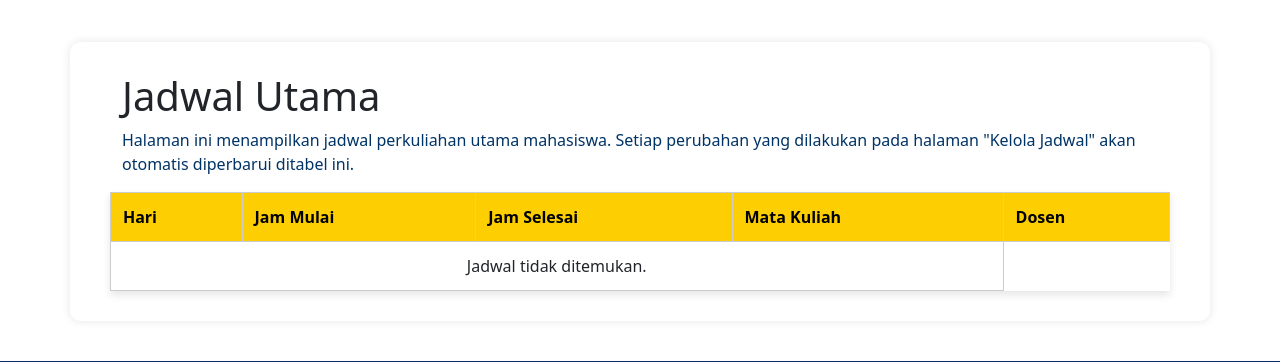
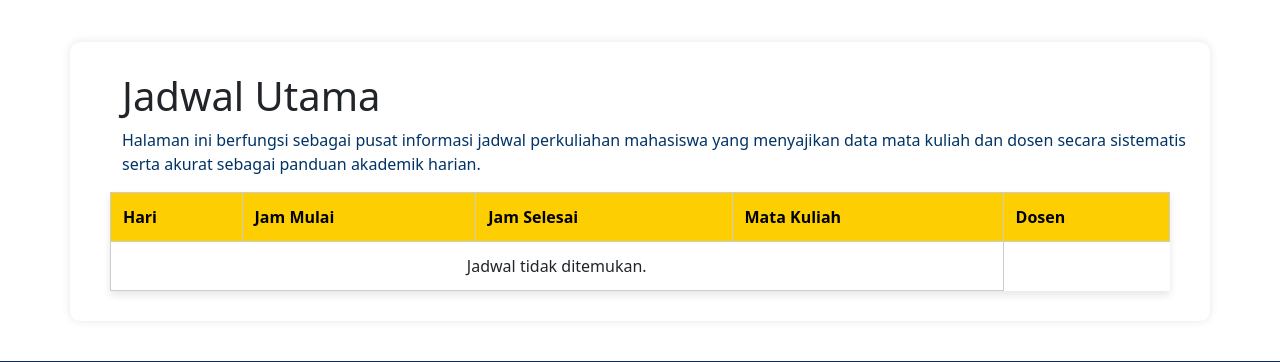
Before and after one commit to hafizh1478hlm/Jadwal-Perkuliahan-Mahasiswa, a PHP site: page /jadwalutama.php in a window 1280 px wide. Shown: the part 86-448 px from the top of the page. Run offline with PHP 8.4, Linux system fonts and the light colour scheme; data that the repository does not hold is empty.

Commit message:
Revise description on jadwalutama.php
Updated the description of the main schedule page to clarify its purpose and functionality.

```diff
--- a/jadwalutama.php
+++ b/jadwalutama.php
@@ -71,8 +71,7 @@ if (!empty($keyword)) {
 
     <div class="container">
         <h1>Jadwal Utama</h1>
-        <p>Halaman ini menampilkan jadwal perkuliahan utama mahasiswa.
-            Setiap perubahan yang dilakukan pada halaman "Kelola Jadwal" akan otomatis diperbarui ditabel ini.
+        <p>Halaman ini berfungsi sebagai pusat informasi jadwal perkuliahan mahasiswa yang menyajikan data mata kuliah dan dosen secara sistematis serta akurat sebagai panduan akademik harian.
         </p>
         <table class="jadwal-table">
         <thead>
```
